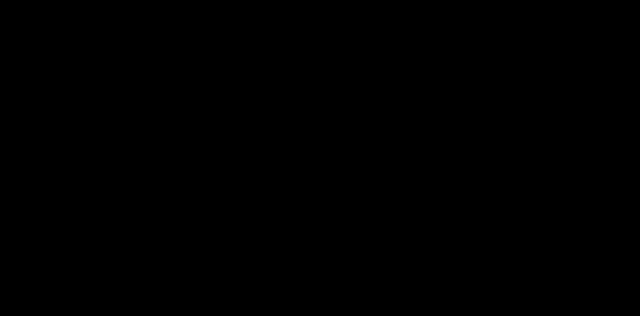
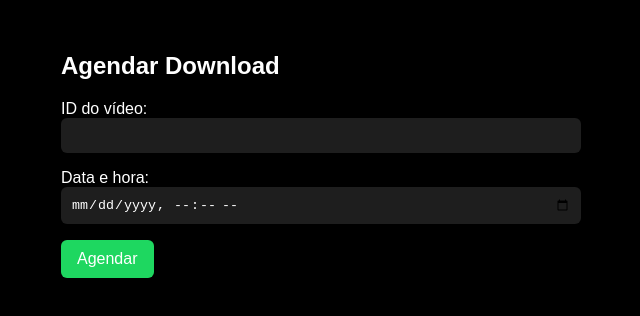
Before and after one commit to newthiagoassisk8/web-youtube-video-downloader, a React (Create React App) app: page /schedule in a window 1280 px wide. Before the commit this address had no page. Shown: the top 316 px of the page, without its empty margins (329-969 px from the left). Built offline with nearby package versions, Linux system fonts and the light colour scheme.

Commit message:
WIP DowloadScheduler feature

```diff
--- a/src/App.tsx
+++ b/src/App.tsx
@@ -2,6 +2,7 @@
 import { Home } from './pages/Home/Home';
 import { VideoDetails } from './pages/VideoDetails/VideoDetails';
 import { VideoHistory } from './pages/History/History';
+import Scheduler from './pages/Scheduler/Scheduler';
 
 
 function App() {
@@ -11,6 +12,7 @@
         <Route path="/" element={<Home />} />
         <Route path="/video-details" element={<VideoDetails />} />
         <Route path="/history" element={<VideoHistory />} />
+        <Route path="/schedule" element={<Scheduler/>} />
       </Routes>
     </BrowserRouter>
   )
--- a/src/components/Header.tsx
+++ b/src/components/Header.tsx
@@ -1,14 +1,15 @@
 import React from 'react';
 import { Link } from 'react-router-dom';
 import './styles.css';
+
 const Header: React.FC = () => {
     return (
-
         <header className='header'>
             <nav className='nav'>
                 <Link to="/home" className='link'>Home</Link>
                 <Link to="/videoDetails" className='link'>Detalhes do Vídeo</Link>
                 <Link to="/history" className='link'>Histórico</Link>
+                <Link to="/schedule" className='link'>Formulário</Link>
             </nav>
         </header>
     );
--- /dev/null
+++ b/src/pages/Scheduler/Scheduler.tsx
@@ -0,0 +1,80 @@
+import React, { useState } from "react";
+
+interface DownloadForm {
+  url: string;
+  schedule: string;
+}
+
+const ScheduleDownload: React.FC = () => {
+  const [formData, setFormData] = useState<DownloadForm>({
+    url: "",
+    schedule: "",
+  });
+
+  const [message, setMessage] = useState("");
+
+  const handleChange = (e: React.ChangeEvent<HTMLInputElement>) => {
+    const { name, value } = e.target;
+    setFormData((prev) => ({ ...prev, [name]: value }));
+  };
+
+  const handleSubmit = async (e: React.FormEvent) => {
+    /*  Sem o preventDefault: O navegador envia o formulário e recarrega a página.
+     O React perde o controle do estado (useState),
+      e não dá para interceptar o envio de forma programada. */
+    e.preventDefault();
+
+    try {
+      // TODO: Atualizar api em python para aceitar o agendamento
+      const response = await fetch("http://endpointaindanaocriado/schedule", {
+        method: "POST",
+        headers: { "Content-Type": "application/json" },
+        body: JSON.stringify(formData),
+      });
+
+      if (response.ok) {
+        setMessage("Download agendado com sucesso!");
+      } else {
+        setMessage("Erro ao agendar o download.");
+      }
+    } catch (err) {
+      setMessage("Erro ao conectar com o servidor.");
+    }
+  };
+
+  return (
+    <div style={{ padding: "2rem", maxWidth: "500px", margin: "auto" }}>
+      <h2>Agendar Download</h2>
+      <form onSubmit={handleSubmit}>
+        <div>
+          <label>ID do vídeo:</label>
+          <br />
+          <input
+            type="text"
+            name="url"
+            value={formData.url}
+            onChange={handleChange}
+            required
+            style={{ width: "100%", marginBottom: "1rem" }}
+          />
+        </div>
+        <div>
+          <label>Data e hora:</label>
+          <br />
+          <input
+            type="datetime-local"
+            name="schedule"
+            value={formData.schedule}
+            onChange={handleChange}
+            required
+            style={{ width: "100%", marginBottom: "1rem" }}
+          />
+        </div>
+        <button type="submit">Agendar</button>
+      </form>
+      {message && <p>{message}</p>}
+    </div>
+  );
+};
+
+export default ScheduleDownload;
```
